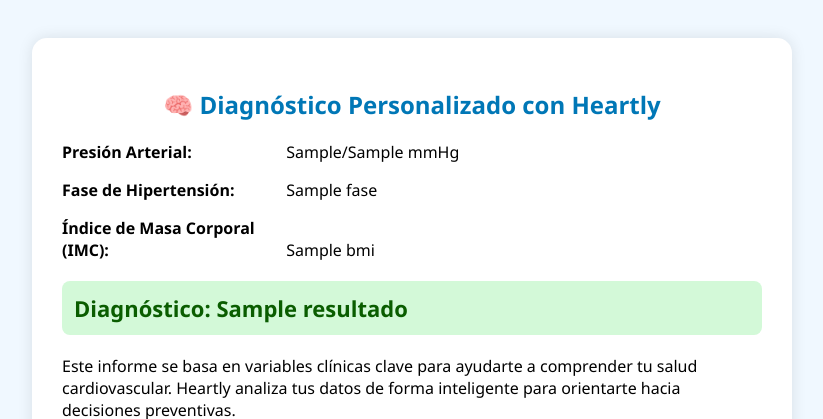
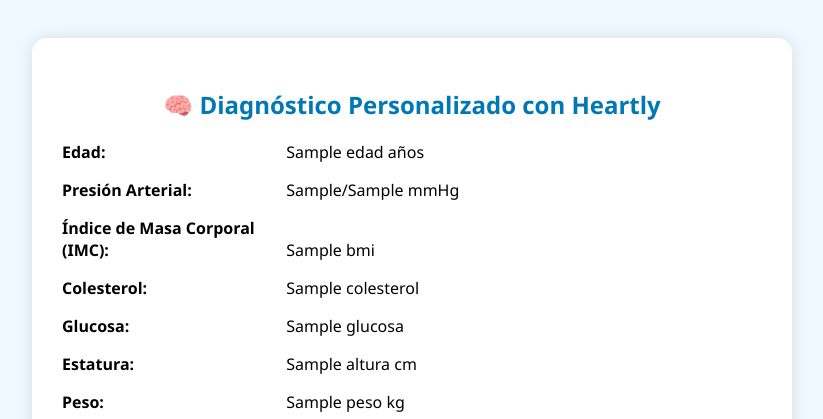
Before and after one commit to Bercelio/Heartley, a Flask app: template app/templates/resultado.html in a window 1280 px wide. Shown: the top 419 px of the page, without its empty margins (228-1051 px from the left). Run offline with Flask 3, Linux system fonts and the light colour scheme; the template is opened without the code that fills it: most values are stand-ins (such as "Sample title", 1, 10 or a date in 2020); parts of the project's set-up code (start-up, migrations or seed data) failed here and were passed over.

Commit message:
Update resultado.html

```diff
--- a/app/templates/resultado.html
+++ b/app/templates/resultado.html
@@ -66,10 +66,15 @@
         <h2>🧠 Diagnóstico Personalizado con Heartly</h2>
 
         <div class="datos">
-            <p><strong>Presión Arterial:</strong> {{ ap_hi }}/{{ ap_lo }} mmHg</p>
-            <p><strong>Fase de Hipertensión:</strong> {{ fase }}</p>
-            <p><strong>Índice de Masa Corporal (IMC):</strong> {{ bmi }}</p>
-        </div>
+    <p><strong>Edad:</strong> {{ edad }} años</p>
+    <p><strong>Presión Arterial:</strong> {{ ap_hi }}/{{ ap_lo }} mmHg</p>
+    <p><strong>Índice de Masa Corporal (IMC):</strong> {{ bmi }}</p>
+    <p><strong>Colesterol:</strong> {{ colesterol }}</p>
+    <p><strong>Glucosa:</strong> {{ glucosa }}</p>
+    <p><strong>Estatura:</strong> {{ altura }} cm</p>
+    <p><strong>Peso:</strong> {{ peso }} kg</p>
+</div>
+
 
         <div class="diagnostico">
             <div class="riesgo
```
